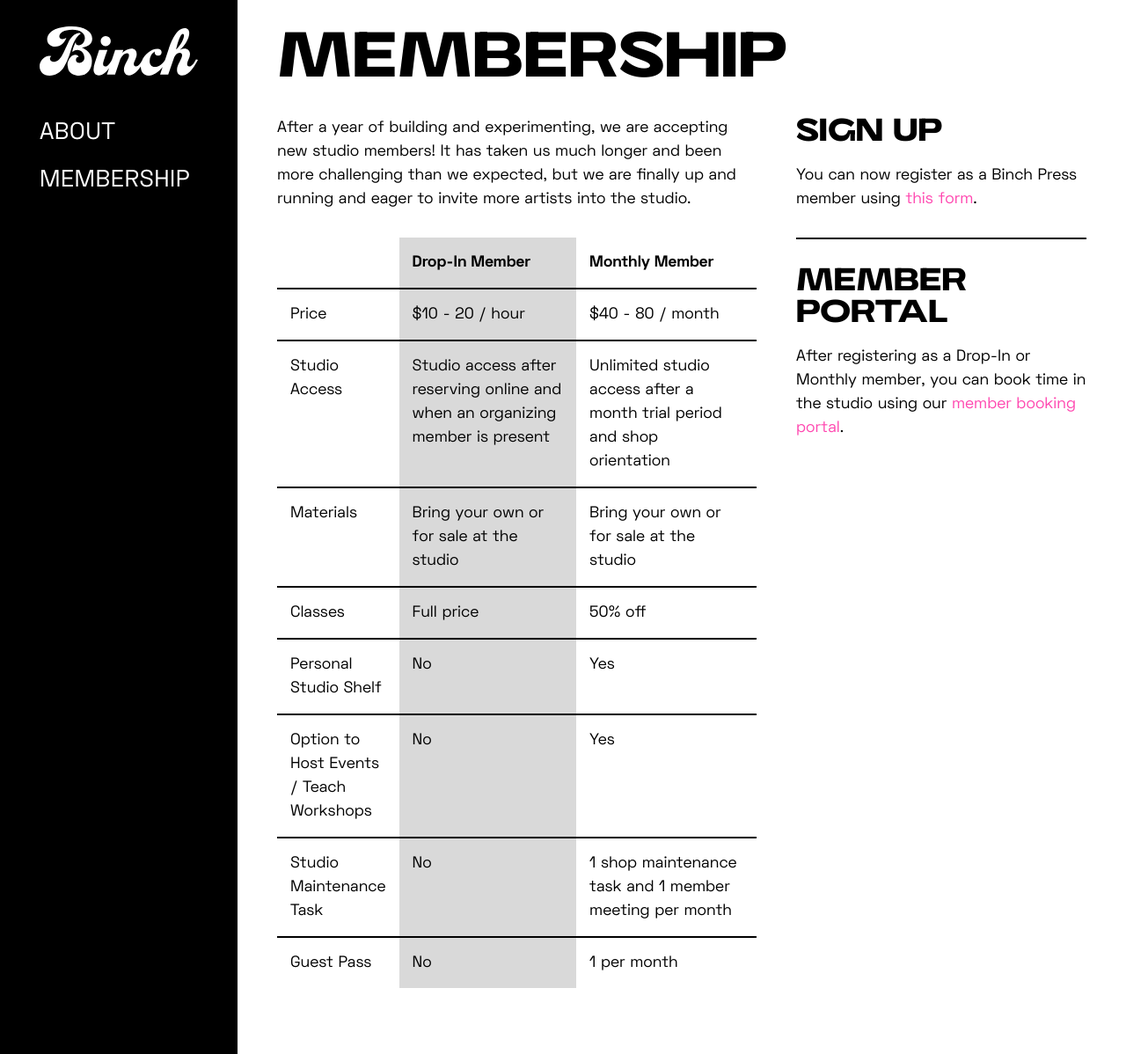
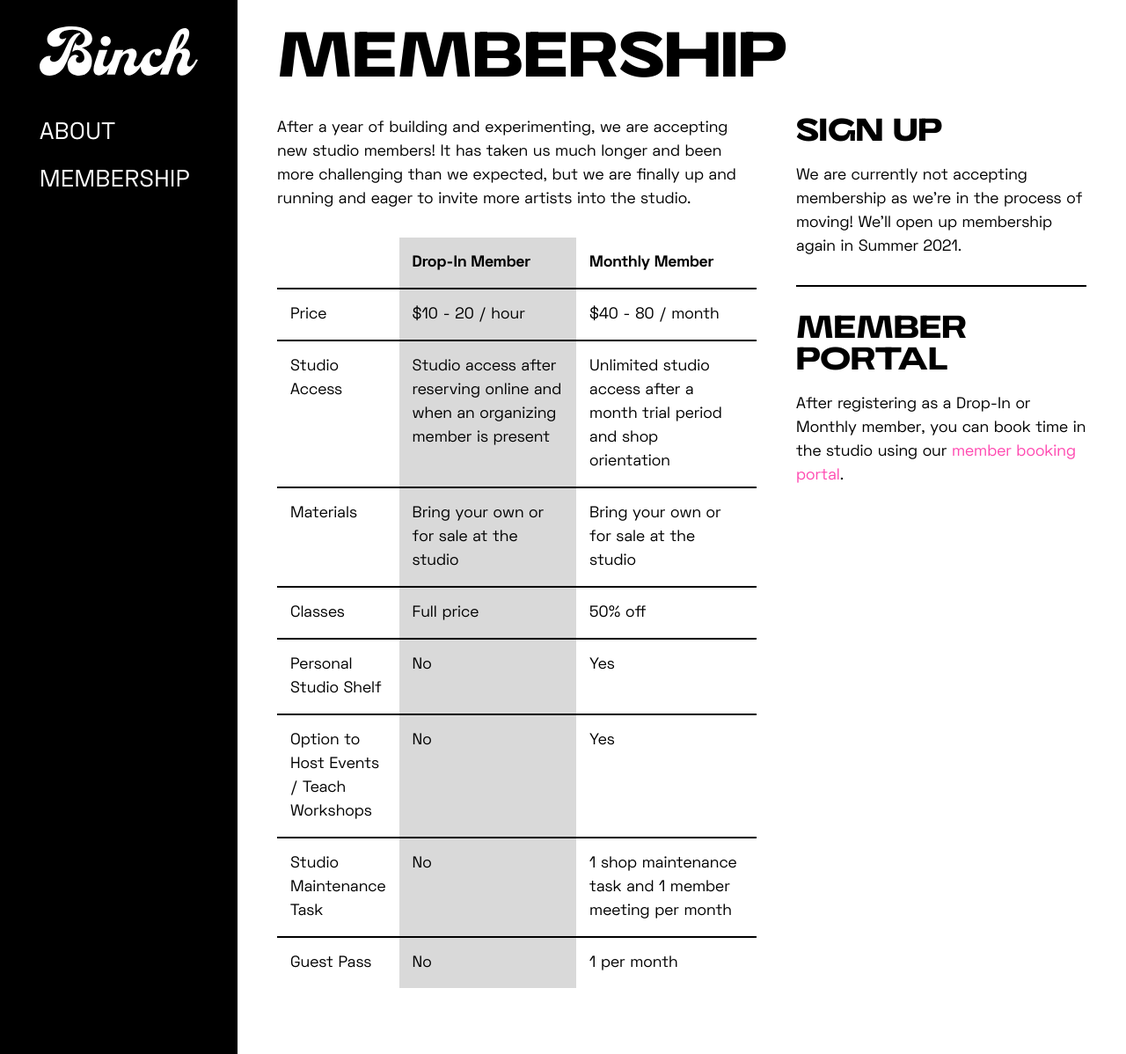
Before and after one commit to tychohoran/binchpress, a Jekyll site: the page built from membership.md, in a window 1280 px wide. Shown: the whole page at 88% size. Built offline with Jekyll 4.4.1, drawn with Linux system fonts in a browser that asks for light colours; nearby versions of some CDN libraries.

Commit message:
Updated Membership

```diff
--- a/membership.md
+++ b/membership.md
@@ -3,7 +3,8 @@ title: Membership
 permalink: "/membership/"
 position: 1
 More Info:
-  Sign Up Text: You can now register as a Binch Press member using [this form](https://docs.google.com/forms/d/e/1FAIpQLSc4glXS01PZPy3MJOQLws1jdH-KMaGNaEBwJHBLJBgwPAEy2g/viewform).
+  Sign Up Text: 'We are currently not accepting membership as we''re in the process
+    of moving! We''ll open up membership again in Summer 2021. '
   Member Portal Text: After registering as a Drop-In or Monthly member, you can book
     time in the studio using our [member booking portal](https://binchpress.as.me/schedule.php).
 Member Tiers:
```
